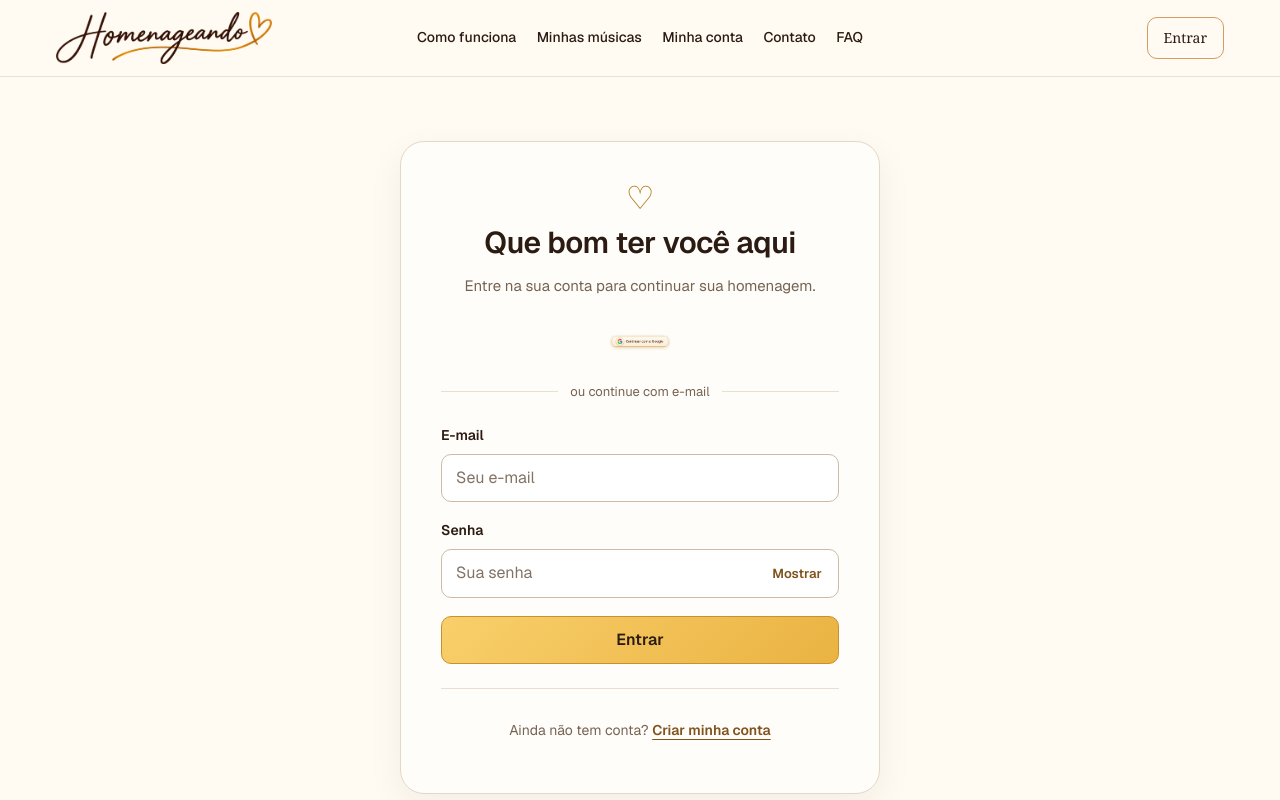
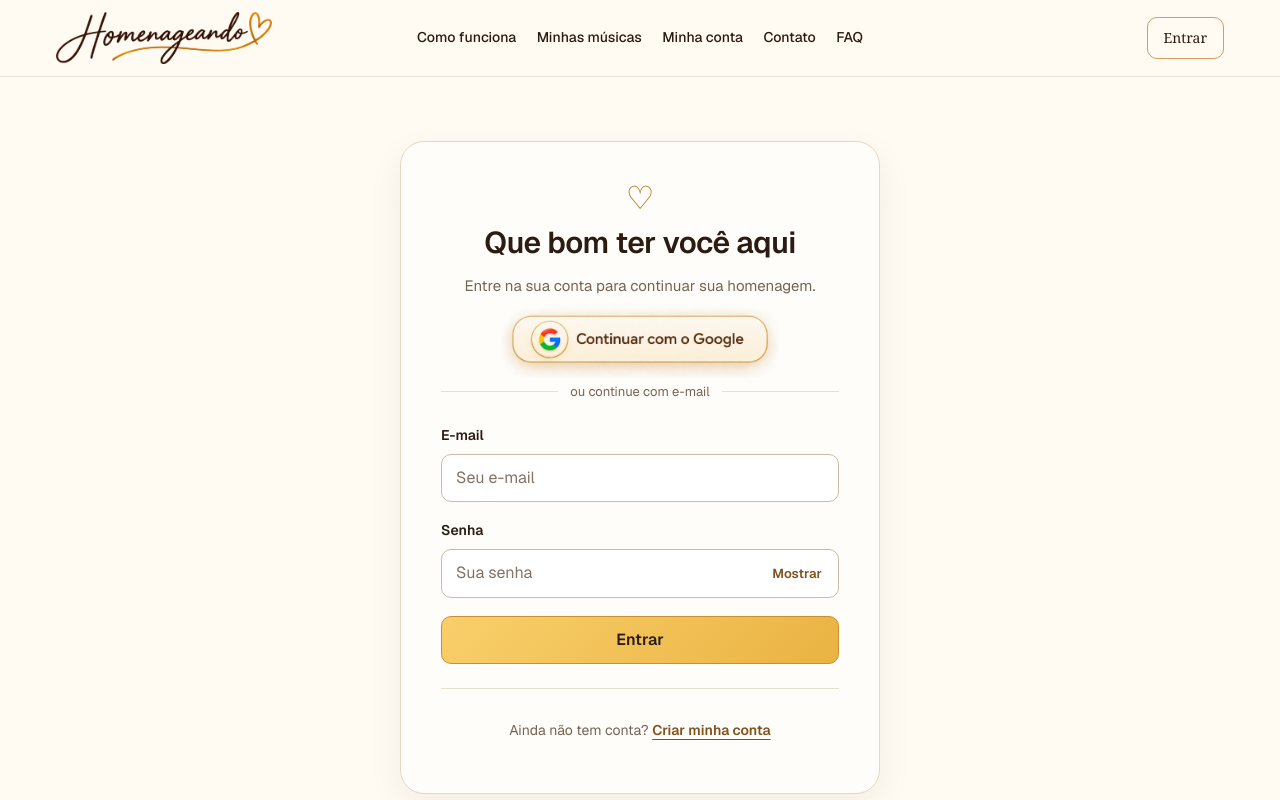
Before and after one commit to MrBreves/homenageando, a Next.js app: page /entrar in a window 1280 px wide. Shown: the top 800 px of the page. Built offline with nearby package versions, Linux system fonts and the light colour scheme; no server answers.

Commit message:
Restaura tamanho original do botao Google

```diff
--- a/app/globals.css
+++ b/app/globals.css
@@ -1280,7 +1280,7 @@
 /* Botão Google — hover e efeito de clique */
 
 .auth-google-group .auth-google-image {
-  transform: scale(1);
+  transform: scale(4.5);
   transform-origin: center;
   filter: none;
   transition:
@@ -1290,13 +1290,13 @@
 
 @media (hover: hover) {
   .auth-google-group button:hover:not(:disabled) .auth-google-image {
-    transform: scale(1.05);
+    transform: scale(4.65);
     filter: drop-shadow(0 5px 7px rgba(173, 111, 27, 0.30));
   }
 }
 
 .auth-google-group button:active:not(:disabled) .auth-google-image {
-  transform: scale(0.97) translateY(1px);
+  transform: scale(4.35) translateY(1px);
   filter: drop-shadow(0 1px 2px rgba(173, 111, 27, 0.12));
 }
 
```
